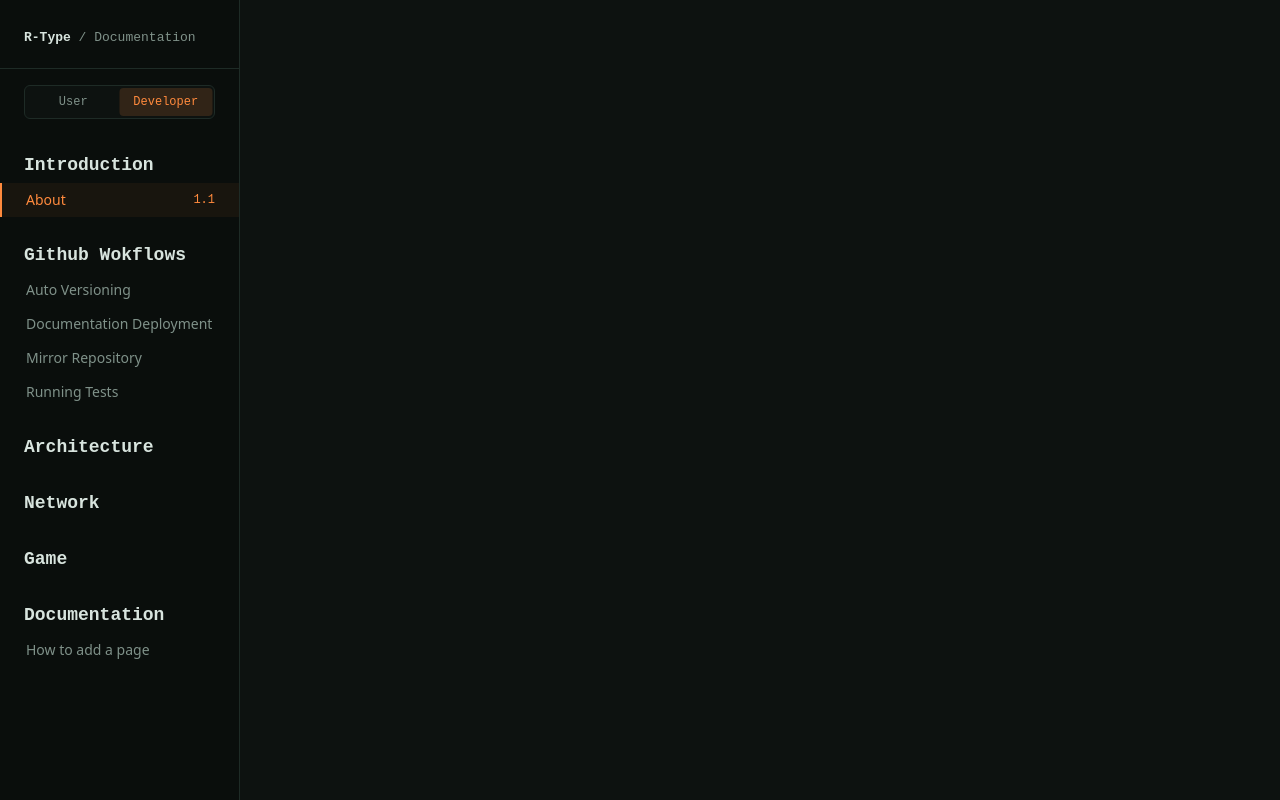
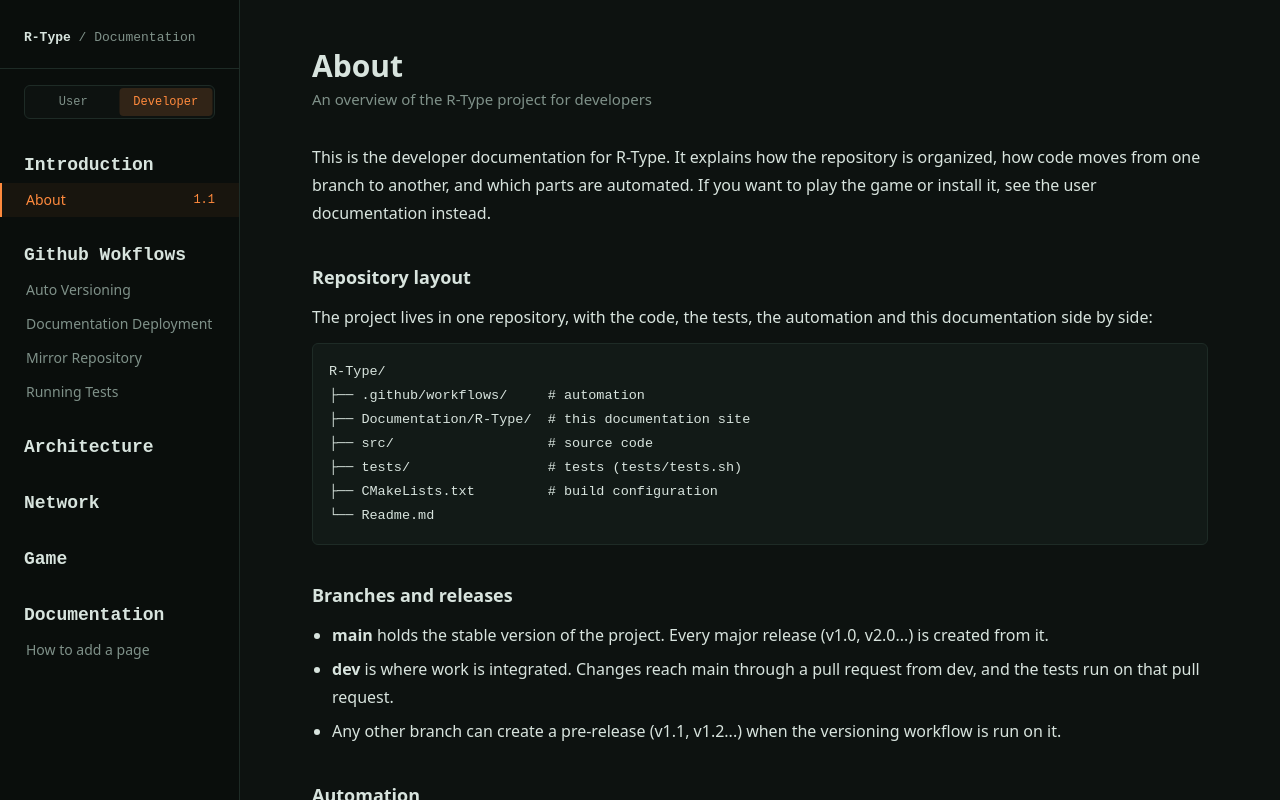
Before and after one commit to Yoyott29/R-Type, a SvelteKit app in the folder Documentation/R-Type/: page /developer/about in a window 1280 px wide. Built offline with nearby package versions, Linux system fonts and the light colour scheme.

Commit message:
[E.DU] [Manage_Documentation] Feat: added developer about page

```diff
--- a/Documentation/R-Type/src/routes/developer/about/+page.svelte
+++ b/Documentation/R-Type/src/routes/developer/about/+page.svelte
@@ -0,0 +1,90 @@
+<script>
+	const treeExample = `R-Type/
+├── .github/workflows/     # automation
+├── Documentation/R-Type/  # this documentation site
+├── src/                   # source code
+├── tests/                 # tests (tests/tests.sh)
+├── CMakeLists.txt         # build configuration
+└── Readme.md`;
+</script>
+
+<svelte:head>
+	<title>About - R-Type docs</title>
+</svelte:head>
+
+{#snippet code(text)}
+	<pre
+		class="mt-3 overflow-x-auto rounded-md border border-[#1e2b26] bg-[#121a17] p-4 font-mono text-[13.5px] leading-6"><code
+			>{text}</code
+		></pre>
+{/snippet}
+
+{#snippet c(text)}<code
+		class="rounded border border-[#1e2b26] bg-[#121a17] px-1.5 py-0.5 font-mono text-[13.5px]"
+		>{text}</code
+	>{/snippet}
+
+{#snippet a(href, text)}<a {href} class="text-[#ff8a3d] hover:underline">{text}</a>{/snippet}
+
+<h1 class="text-3xl font-semibold">About</h1>
+<p class="mt-1 mb-8 text-[15px] text-[#7f9189]">
+	An overview of the R-Type project for developers
+</p>
+
+<p class="max-w-[100ch] leading-7">
+	This is the developer documentation for R-Type. It explains how the repository is organized, how
+	code moves from one branch to another, and which parts are automated. If you want to play the
+	game or install it, see the user documentation instead.
+</p>
+
+<h2 class="mt-9 text-lg font-semibold">Repository layout</h2>
+<p class="mt-3 max-w-[100ch] leading-7">
+	The project lives in one repository, with the code, the tests, the automation and this
+	documentation side by side:
+</p>
+{@render code(treeExample)}
+
+<h2 class="mt-9 text-lg font-semibold">Branches and releases</h2>
+<ul class="mt-3 max-w-[100ch] list-disc space-y-1.5 pl-5 leading-7">
+	<li>
+		<strong class="font-semibold">main</strong> holds the stable version of the project. Every
+		major release (v1.0, v2.0...) is created from it.
+	</li>
+	<li>
+		<strong class="font-semibold">dev</strong> is where work is integrated. Changes reach main
+		through a pull request from dev, and the tests run on that pull request.
+	</li>
+	<li>
+		Any other branch can create a pre-release (v1.1, v1.2...) when the versioning workflow is run on
+		it.
+	</li>
+</ul>
+
+<h2 class="mt-9 text-lg font-semibold">Automation</h2>
+<p class="mt-3 max-w-[100ch] leading-7">
+	Four GitHub Actions workflows in {@render c('.github/workflows')} handle the repetitive work:
+</p>
+<ul class="mt-3 max-w-[100ch] list-disc space-y-1.5 pl-5 leading-7">
+	<li>
+		{@render a('/developer/auto-versioning', 'Auto Versioning')}: numbers and publishes GitHub
+		releases.
+	</li>
+	<li>
+		{@render a('/developer/running-tests', 'Running Tests')}: runs the test script on pull requests
+		from dev to main.
+	</li>
+	<li>
+		{@render a('/developer/mirror-repository', 'Mirror Repository')}: copies every branch and tag
+		to the Epitech repository.
+	</li>
+	<li>
+		{@render a('/developer/documentation-deployment', 'Documentation Deployment')}: publishes this
+		site to Vercel when the docs change on main.
+	</li>
+</ul>
+
+<h2 class="mt-9 text-lg font-semibold">Contributing to the docs</h2>
+<p class="mt-3 max-w-[100ch] leading-7">
+	The documentation is a SvelteKit site in {@render c('Documentation/R-Type')}. To add or change a
+	page, follow {@render a('/developer/add-a-page', 'How to add a page')}.
+</p>
```
